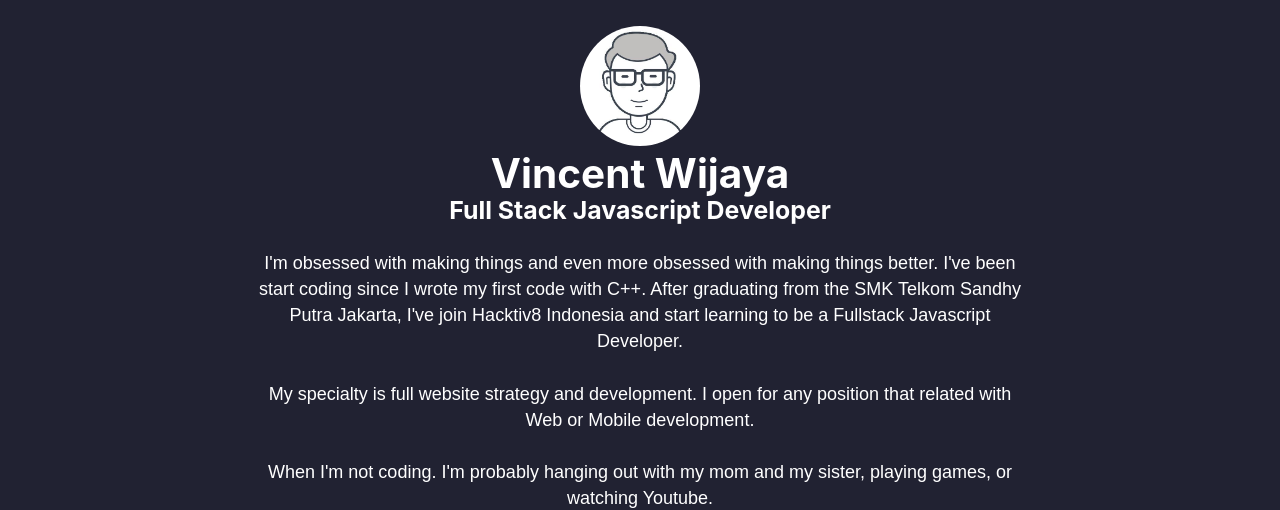
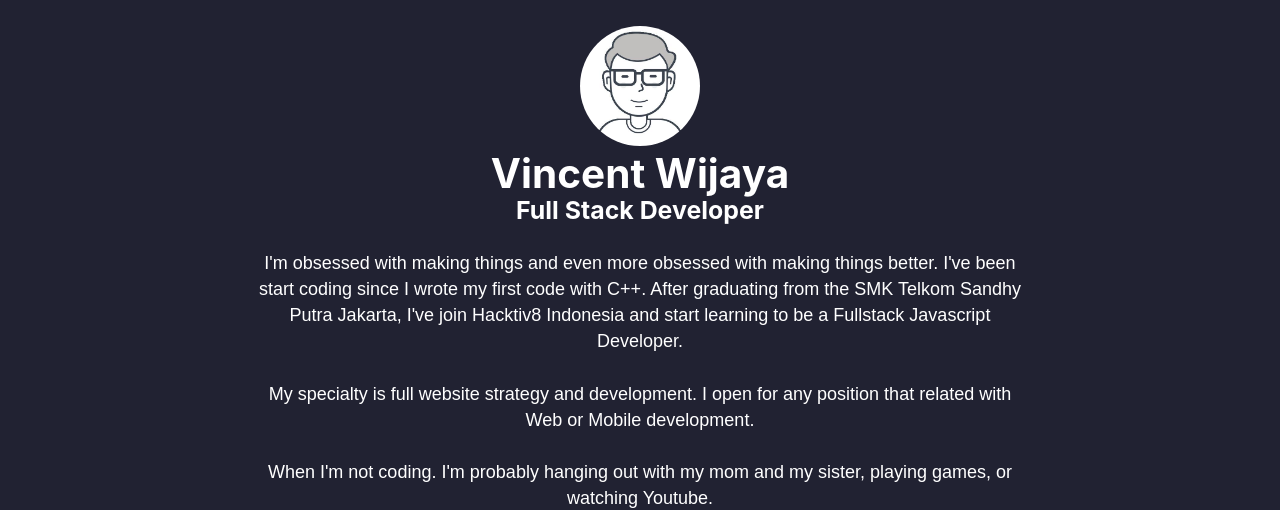
Before and after one commit to VincentWijaya/vincentwijaya.github.io, a Gatsby site: page / in a window 1280 px wide. Shown: the top 510 px of the page. Built offline with nearby package versions, Linux system fonts and the light colour scheme; Gatsby itself is replaced by a stand-in of ours.

Commit message:
update role title

```diff
--- a/src/components/header/header.js
+++ b/src/components/header/header.js
@@ -8,7 +8,7 @@ const Header = ({ siteTitle, description }) => {
       <img className="avatar" src={require('../../images/profile.jpg')} alt="avatar"/>
       <div className="textHeader">
         <h1>{siteTitle}</h1>
-        <h3>Full Stack Javascript Developer</h3>
+        <h3>Full Stack Developer</h3>
         <p>
           I'm obsessed with making things and even more obsessed with making things better. I've been start coding since I wrote my first code with C++. After graduating from the SMK Telkom Sandhy Putra Jakarta, I've join Hacktiv8 Indonesia and start learning to be a Fullstack Javascript Developer.<br/><br/>
 
```
